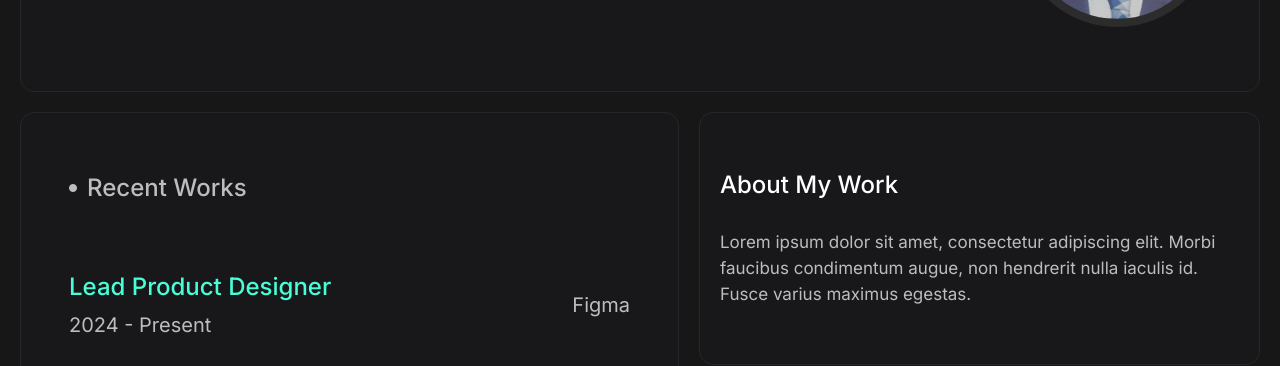
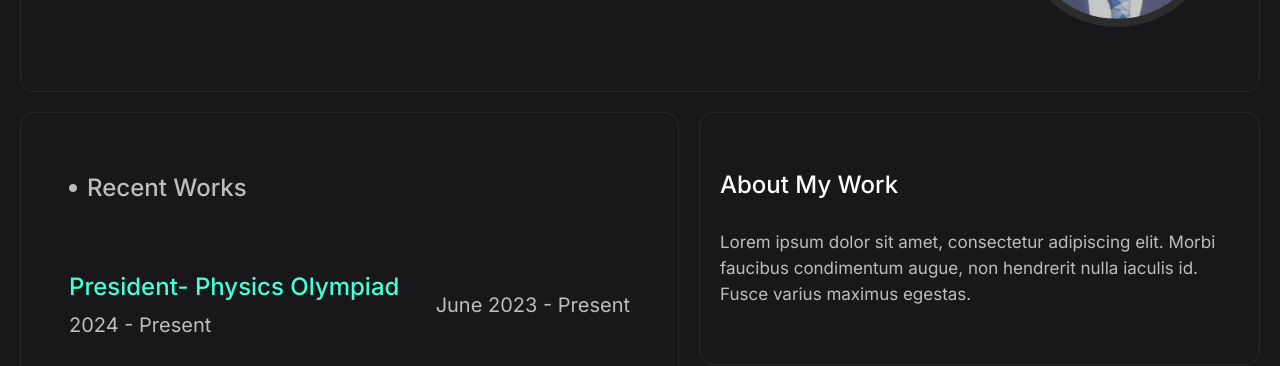
Before and after one commit to ShinyCodez/PersonalPortfolio, a plain HTML site: page index.html in a window 1280 px wide. Shown: the part 434-800 px from the top of the page. Drawn offline with Linux system fonts and the light colour scheme.

Commit message:
Update index.html

```diff
--- a/index.html
+++ b/index.html
@@ -48,10 +48,10 @@
             <div class="works-list">
                 <div class="item">
                     <div class="work-info">
-                        <h5 class="active">Lead Product Designer</h5>
+                        <h5 class="active">President- Physics Olympiad</h5>
                         <p>2024 - Present</p>
                     </div>
-                    <p>Figma</p>
+                    <p>June 2023 - Present</p>
                 </div>
                 <div class="item">
                     <div class="work-info">
```
